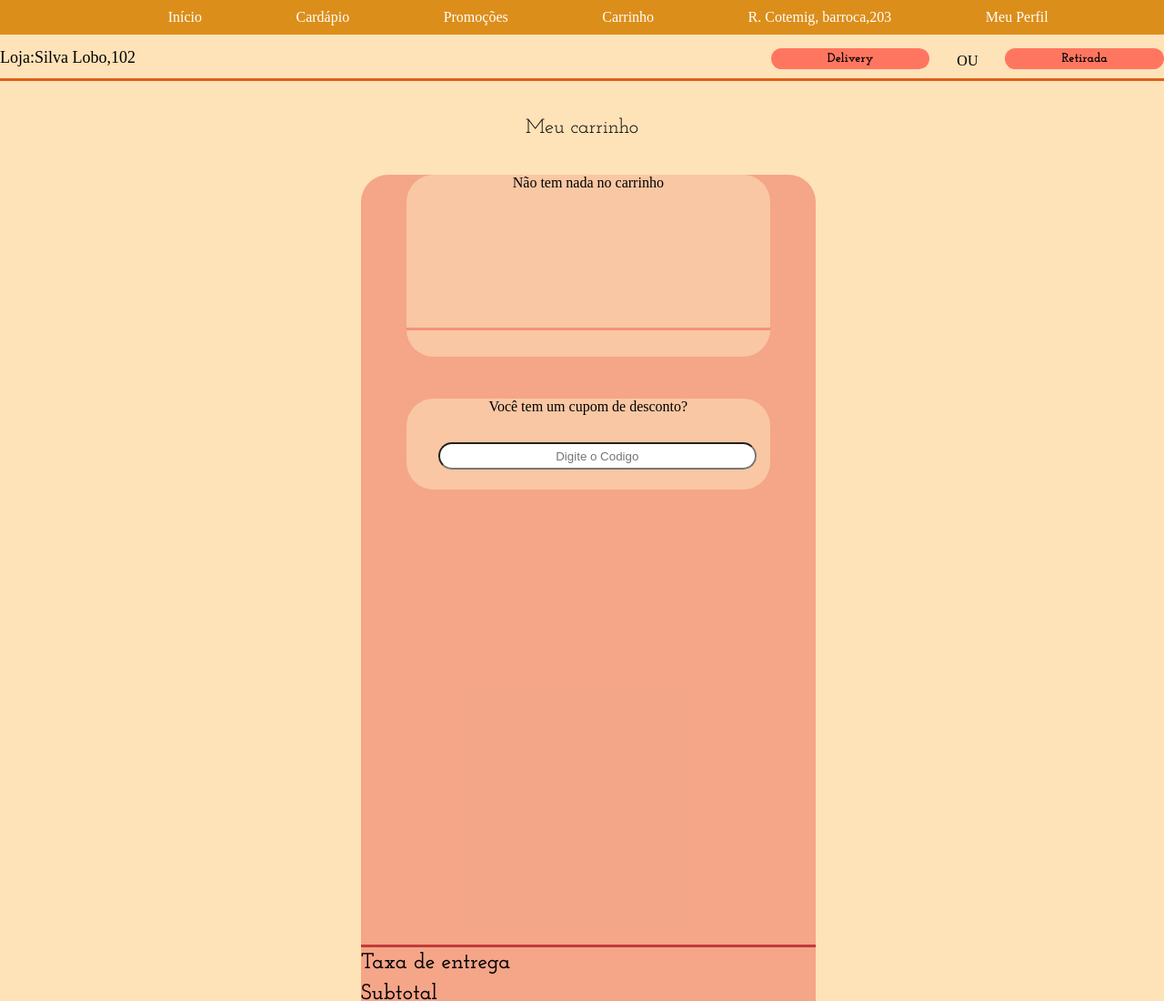
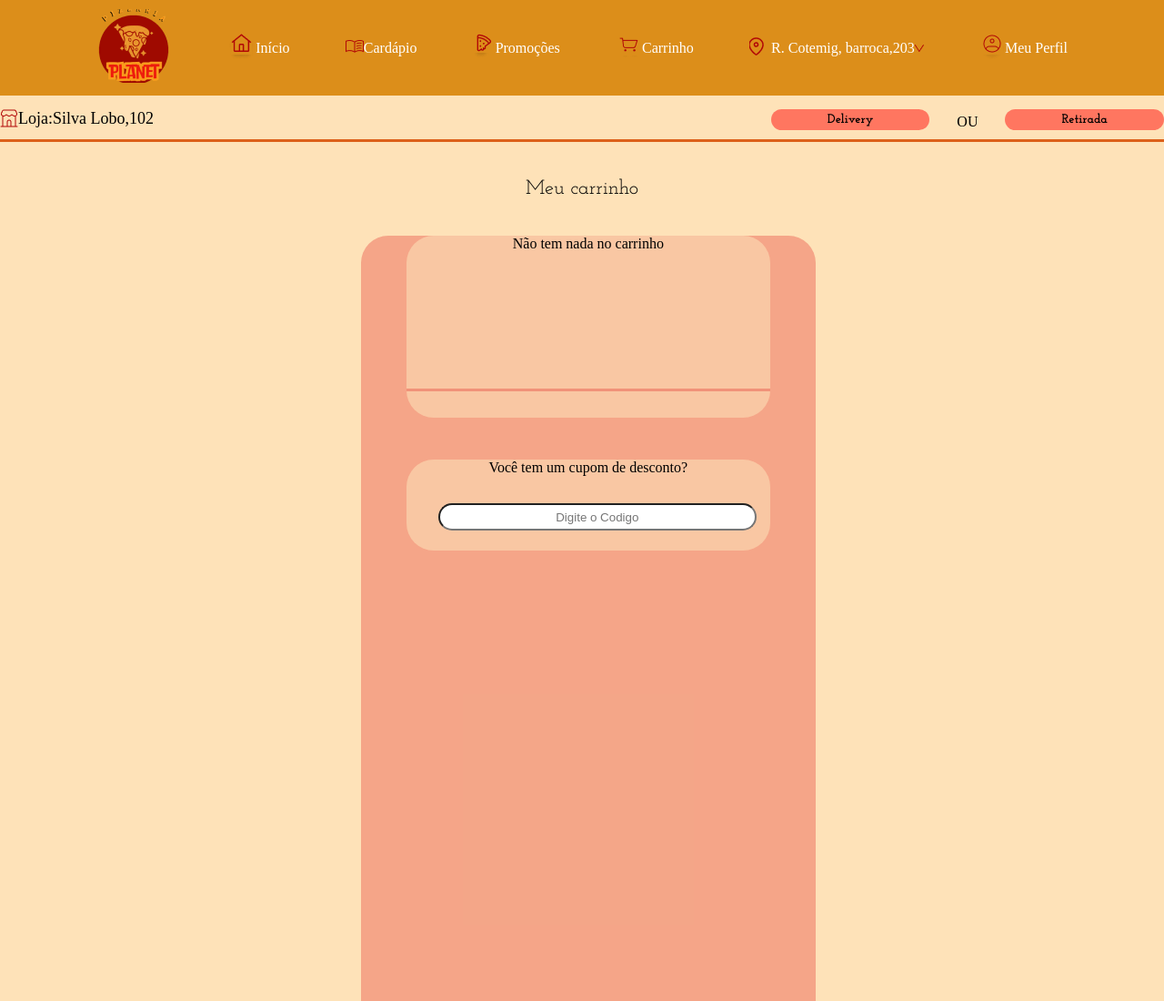
Before and after one commit to jacisney/site-delivery, a plain HTML site: page carrinho.html in a window 1280 px wide. Shown: the top 1100 px of the page at 91% size. Drawn offline with Linux system fonts and the light colour scheme; a web font is replaced by a local one.

Commit message:
Update carrinho.html

```diff
--- a/carrinho.html
+++ b/carrinho.html
@@ -12,42 +12,42 @@
 <body>
     <header>
         <div id="logo">
-           <img src="imagens/image 1.png" alt="">
+           <img src="image 1.png" alt="">
         </div>
         <div class="btn" id="espaco">
             <div class="icone">
-                <img src="imagens/home.png" alt="">
+                <img src="home.png" alt="">
             </div>
             <div class="li"><a href="index.html" class="botao">Início</a></div>
         </div>
         <div class="btn">
             <div class="icone">
-                <img src="imagens/cardapio.png" alt="">
+                <img src="cardapio.png" alt="">
             </div>
             <div class="li"><a href="" class="botao">Cardápio</a></div>
         </div>
         <div class="btn">
             <div class="icone">
-                <img src="imagens/pizza.png" alt="">
+                <img src="pizza.png" alt="">
             </div>
             <div class="li"><a href="" class="botao">Promoções</a></div>
         </div>
         <div class="btn">
             <div class="icone">
-                <img src="imagens/carrinho.png" alt="">
+                <img src="carrinho.png" alt="">
             </div>
             <div class="li"><a href="" class="botao">Carrinho</a></div>
         </div>
         <div class="btn">
             <div class="icone">
-                <img src="imagens/local.png" alt="">
+                <img src="local.png" alt="">
             </div>
             <div class="li"><a href="" class="botao">R. Cotemig, barroca,203</a></div>
-            <div id="seta"><img src="imagens/Vector.png" alt=""></div>
+            <div id="seta"><img src="Vector.png" alt=""></div>
         </div>
         <div class="btn">
             <div class="icone">
-                <img src="imagens/perfil.png" alt="">
+                <img src="perfil.png" alt="">
             </div>
             <div class="li"><a href="perfil.html" class="botao">Meu Perfil</a></div>
         </div>
@@ -55,7 +55,7 @@
     <main>
         <div class="endereco">
             <div id="lojinha">
-            <div class="icone" id="linha_larj"><img src="imagens/Group.png" alt="" height="20px">
+            <div class="icone" id="linha_larj"><img src="Group.png" alt="" height="20px">
                 </div>
                 <p id="tamanho-text">Loja:Silva Lobo,102</p>
                 </div>
```
